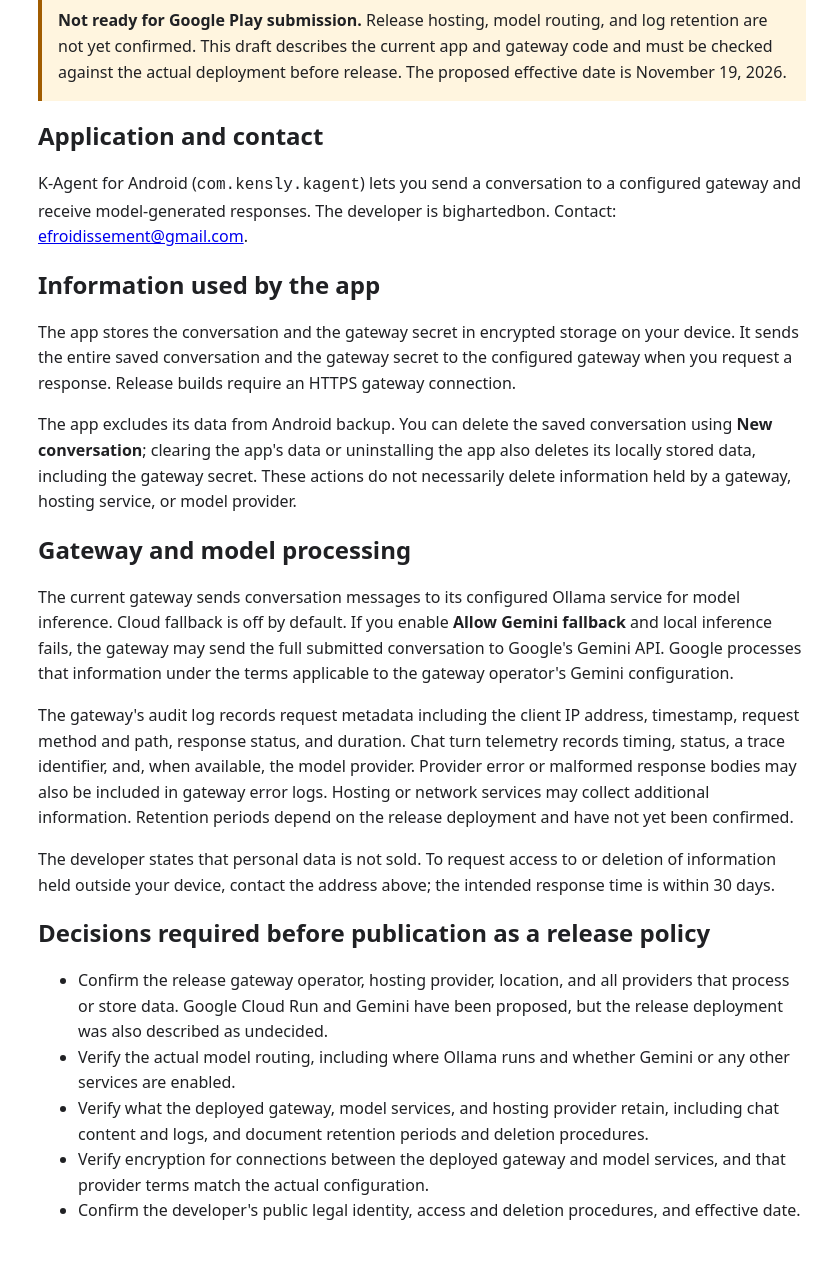
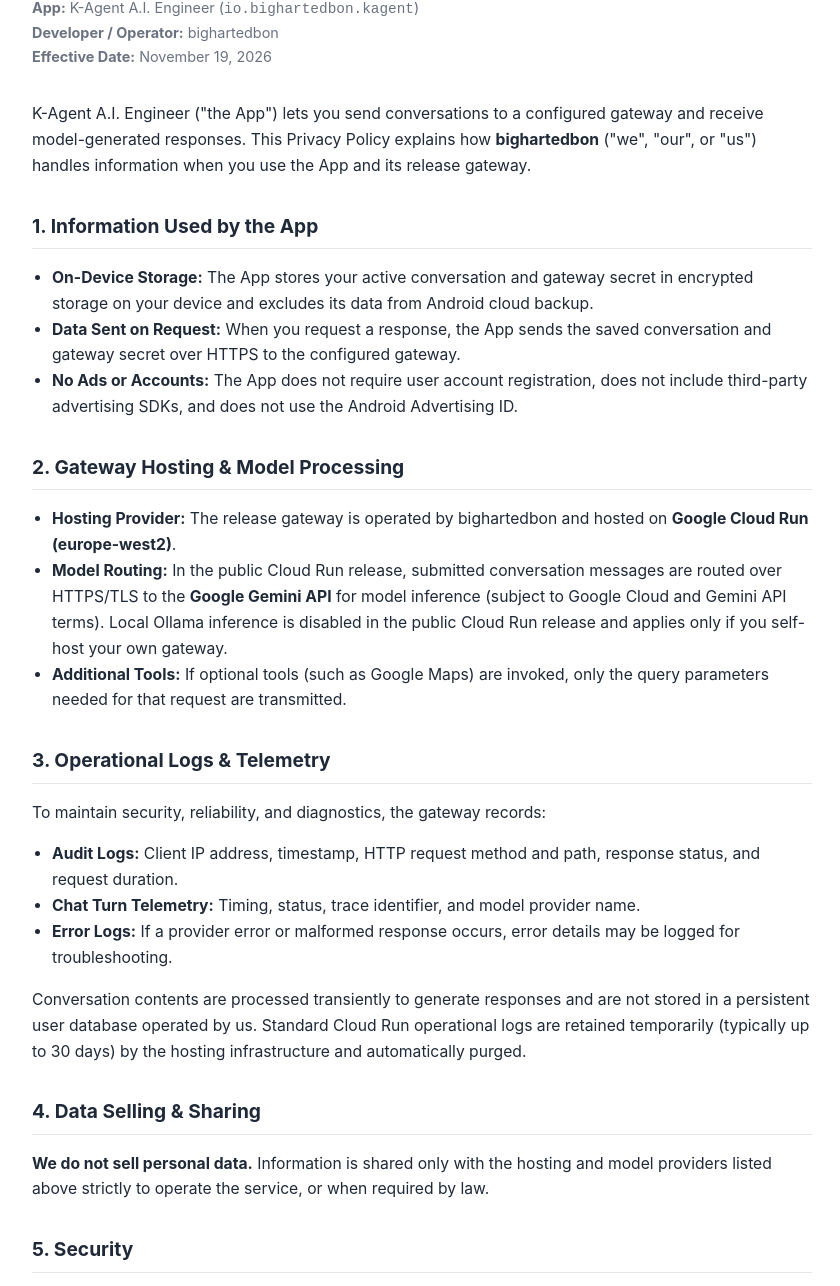
Before and after one commit to bighartedbon/k-agent-privacy, a plain HTML site: page index.html in a window 1280 px wide. Shown: the part 117-1403 px from the top of the page, without its empty margins (218-1058 px from the left). Drawn offline with Linux system fonts and the light colour scheme.

Commit message:
docs: publish release privacy policy
Co-authored-by: unknown (Copilot SDK) <agent@example.invalid>
Co-authored-by: Copilot <223556219+Copilot@users.noreply.github.com>

```diff
--- a/index.html
+++ b/index.html
@@ -1,76 +1,114 @@
-<!doctype html>
+<!DOCTYPE html>
 <html lang="en">
 <head>
-  <meta charset="utf-8">
-  <meta name="viewport" content="width=device-width, initial-scale=1">
-  <meta name="robots" content="noindex">
-  <title>K-Agent Android privacy policy draft</title>
+  <meta charset="UTF-8" />
+  <meta name="viewport" content="width=device-width, initial-scale=1.0" />
+  <title>Privacy Policy — K-Agent A.I. Engineer</title>
   <style>
-    body { font: 16px/1.6 system-ui, sans-serif; max-width: 48rem; margin: 3rem auto; padding: 0 1.25rem; color: #202124; }
-    h1, h2 { line-height: 1.25; }
-    .notice { border-left: 4px solid #a15c00; background: #fff5df; padding: 1rem; }
+    :root {
+      color-scheme: light dark;
+      --bg: #ffffff;
+      --fg: #1f2937;
+      --muted: #6b7280;
+      --border: #e5e7eb;
+      --accent: #2563eb;
+    }
+    @media (prefers-color-scheme: dark) {
+      :root {
+        --bg: #0f172a;
+        --fg: #f1f5f9;
+        --muted: #94a3b8;
+        --border: #1e293b;
+        --accent: #60a5fa;
+      }
+    }
+    body {
+      font-family: -apple-system, BlinkMacSystemFont, "Segoe UI", Roboto, Helvetica, Arial, sans-serif;
+      background: var(--bg);
+      color: var(--fg);
+      line-height: 1.65;
+      max-width: 780px;
+      margin: 0 auto;
+      padding: 2.5rem 1.25rem;
+    }
+    h1 { font-size: 1.85rem; margin-bottom: 0.25rem; }
+    h2 { font-size: 1.2rem; margin-top: 2rem; border-bottom: 1px solid var(--border); padding-bottom: 0.35rem; }
+    p, li { font-size: 0.98rem; }
+    .meta { color: var(--muted); font-size: 0.9rem; margin-bottom: 2rem; }
+    a { color: var(--accent); }
+    ul { padding-left: 1.25rem; }
   </style>
 </head>
 <body>
-  <main>
-    <h1>K-Agent Android privacy policy draft</h1>
-    <p class="notice"><strong>Not ready for Google Play submission.</strong>
-      Release hosting, model routing, and log retention are not yet confirmed.
-      This draft describes the current app and gateway code and must be checked
-      against the actual deployment before release. The proposed effective date
-      is November 19, 2026.</p>
+  <h1>Privacy Policy</h1>
+  <div class="meta">
+    <strong>App:</strong> K-Agent A.I. Engineer (<code>io.bighartedbon.kagent</code>)<br />
+    <strong>Developer / Operator:</strong> bighartedbon<br />
+    <strong>Effective Date:</strong> November 19, 2026
+  </div>
 
-    <h2>Application and contact</h2>
-    <p>K-Agent for Android (<code>com.kensly.kagent</code>) lets you send a
-      conversation to a configured gateway and receive model-generated responses.
-      The developer is bighartedbon. Contact:
-      <a href="mailto:efroidissement@gmail.com">efroidissement@gmail.com</a>.</p>
+  <p>
+    K-Agent A.I. Engineer ("the App") lets you send conversations to a configured gateway and receive
+    model-generated responses. This Privacy Policy explains how <strong>bighartedbon</strong> ("we", "our", or "us")
+    handles information when you use the App and its release gateway.
+  </p>
 
-    <h2>Information used by the app</h2>
-    <p>The app stores the conversation and the gateway secret in encrypted
-      storage on your device. It sends the entire saved conversation and the
-      gateway secret to the configured gateway when you request a response.
-      Release builds require an HTTPS gateway connection.</p>
-    <p>The app excludes its data from Android backup. You can delete the saved
-      conversation using <strong>New conversation</strong>; clearing the app's
-      data or uninstalling the app also deletes its locally stored data,
-      including the gateway secret. These actions do not necessarily delete
-      information held by a gateway, hosting service, or model provider.</p>
+  <h2>1. Information Used by the App</h2>
+  <ul>
+    <li><strong>On-Device Storage:</strong> The App stores your active conversation and gateway secret in encrypted storage on your device and excludes its data from Android cloud backup.</li>
+    <li><strong>Data Sent on Request:</strong> When you request a response, the App sends the saved conversation and gateway secret over HTTPS to the configured gateway.</li>
+    <li><strong>No Ads or Accounts:</strong> The App does not require user account registration, does not include third-party advertising SDKs, and does not use the Android Advertising ID.</li>
+  </ul>
 
-    <h2>Gateway and model processing</h2>
-    <p>The current gateway sends conversation messages to its configured Ollama
-      service for model inference. Cloud fallback is off by default. If you enable
-      <strong>Allow Gemini fallback</strong> and local inference fails, the
-      gateway may send the full submitted conversation to Google's Gemini API.
-      Google processes that information under the terms applicable to the
-      gateway operator's Gemini configuration.</p>
-    <p>The gateway's audit log records request metadata including the client IP
-      address, timestamp, request method and path, response status, and duration.
-      Chat turn telemetry records timing, status, a trace identifier, and, when
-      available, the model provider. Provider error or malformed response bodies
-      may also be included in gateway error logs. Hosting or network services may
-      collect additional information. Retention periods depend on the release
-      deployment and have not yet been confirmed.</p>
-    <p>The developer states that personal data is not sold. To request access
-      to or deletion of information held outside your device, contact the
-      address above; the intended response time is within 30 days.</p>
+  <h2>2. Gateway Hosting &amp; Model Processing</h2>
+  <ul>
+    <li><strong>Hosting Provider:</strong> The release gateway is operated by bighartedbon and hosted on <strong>Google Cloud Run (europe-west2)</strong>.</li>
+    <li><strong>Model Routing:</strong> In the public Cloud Run release, submitted conversation messages are routed over HTTPS/TLS to the <strong>Google Gemini API</strong> for model inference (subject to Google Cloud and Gemini API terms). Local Ollama inference is disabled in the public Cloud Run release and applies only if you self-host your own gateway.</li>
+    <li><strong>Additional Tools:</strong> If optional tools (such as Google Maps) are invoked, only the query parameters needed for that request are transmitted.</li>
+  </ul>
 
-    <h2>Decisions required before publication as a release policy</h2>
-    <ul>
-      <li>Confirm the release gateway operator, hosting provider, location, and
-        all providers that process or store data. Google Cloud Run and Gemini
-        have been proposed, but the release deployment was also described as
-        undecided.</li>
-      <li>Verify the actual model routing, including where Ollama runs and
-        whether Gemini or any other services are enabled.</li>
-      <li>Verify what the deployed gateway, model services, and hosting provider
-        retain, including chat content and logs, and document retention periods
-        and deletion procedures.</li>
-      <li>Verify encryption for connections between the deployed gateway and
-        model services, and that provider terms match the actual configuration.</li>
-      <li>Confirm the developer's public legal identity, access and deletion
-        procedures, and effective date.</li>
-    </ul>
-  </main>
+  <h2>3. Operational Logs &amp; Telemetry</h2>
+  <p>To maintain security, reliability, and diagnostics, the gateway records:</p>
+  <ul>
+    <li><strong>Audit Logs:</strong> Client IP address, timestamp, HTTP request method and path, response status, and request duration.</li>
+    <li><strong>Chat Turn Telemetry:</strong> Timing, status, trace identifier, and model provider name.</li>
+    <li><strong>Error Logs:</strong> If a provider error or malformed response occurs, error details may be logged for troubleshooting.</li>
+  </ul>
+  <p>
+    Conversation contents are processed transiently to generate responses and are not stored in a persistent user
+    database operated by us. Standard Cloud Run operational logs are retained temporarily (typically up to 30 days)
+    by the hosting infrastructure and automatically purged.
+  </p>
+
+  <h2>4. Data Selling &amp; Sharing</h2>
+  <p>
+    <strong>We do not sell personal data.</strong> Information is shared only with the hosting and model providers
+    listed above strictly to operate the service, or when required by law.
+  </p>
+
+  <h2>5. Security</h2>
+  <p>
+    Release builds require an <strong>HTTPS/TLS</strong> connection between the App and the gateway, and connections
+    between the gateway and external model/tool providers also use HTTPS/TLS encryption in transit.
+  </p>
+
+  <h2>6. Your Controls, Retention &amp; Deletion</h2>
+  <ul>
+    <li><strong>On-Device Deletion:</strong> You can delete your saved conversation at any time using <em>New conversation</em> inside the App, or delete all local data (including the gateway secret) by clearing App data in Android settings or uninstalling the App.</li>
+    <li><strong>Off-Device Access &amp; Deletion:</strong> Clearing on-device data does not automatically erase temporary server logs or data processed by external model providers. To request access to or deletion of off-device records held by us, email <a href="mailto:efroidissement@gmail.com">efroidissement@gmail.com</a>. Verified requests are handled within 30 days.</li>
+  </ul>
+
+  <h2>7. Children's Privacy</h2>
+  <p>
+    The App is a developer and engineering tool not directed at children under 13 (or the applicable age of digital
+    consent in your jurisdiction), and we do not knowingly collect personal information from children.
+  </p>
+
+  <h2>8. Changes &amp; Contact</h2>
+  <p>
+    Updates to this Privacy Policy will be posted on this page with a revised effective date. For any privacy
+    questions or deletion requests, contact <strong>bighartedbon</strong> at
+    <a href="mailto:efroidissement@gmail.com">efroidissement@gmail.com</a>.
+  </p>
 </body>
 </html>
```
